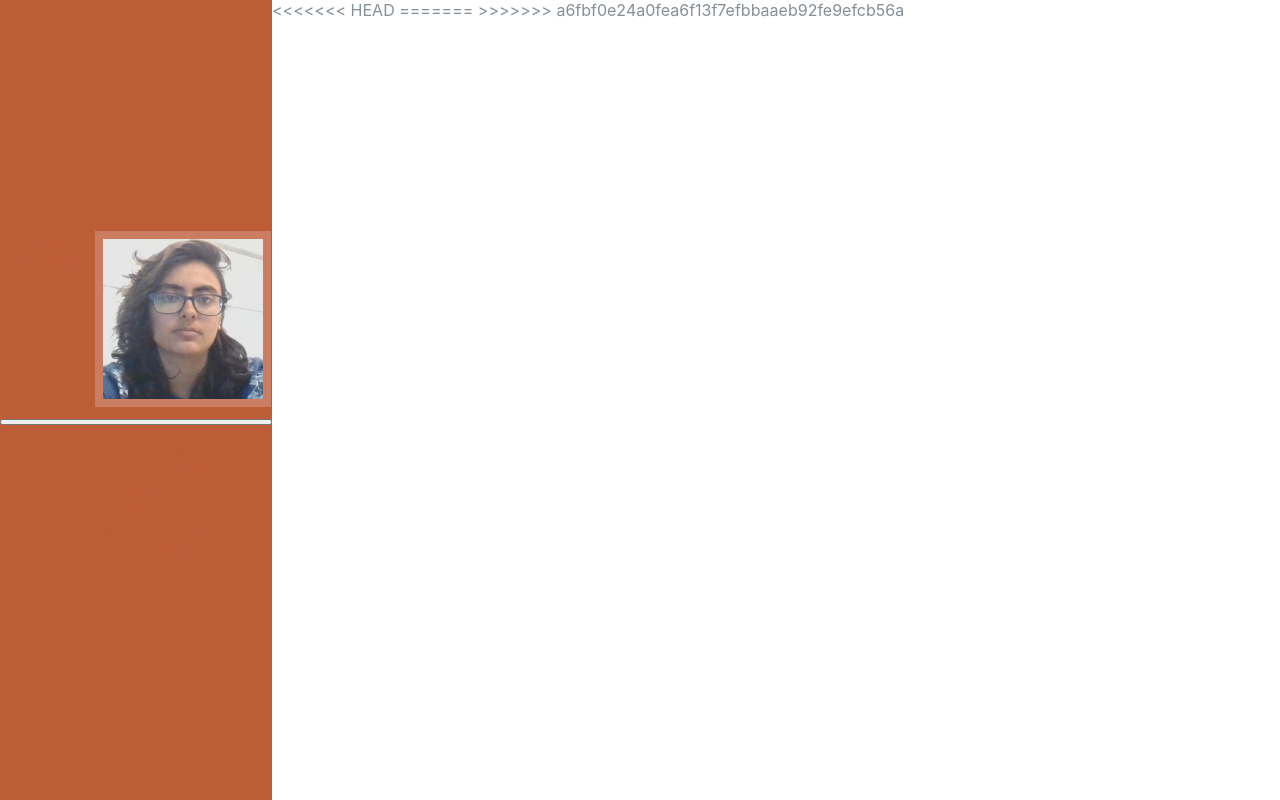
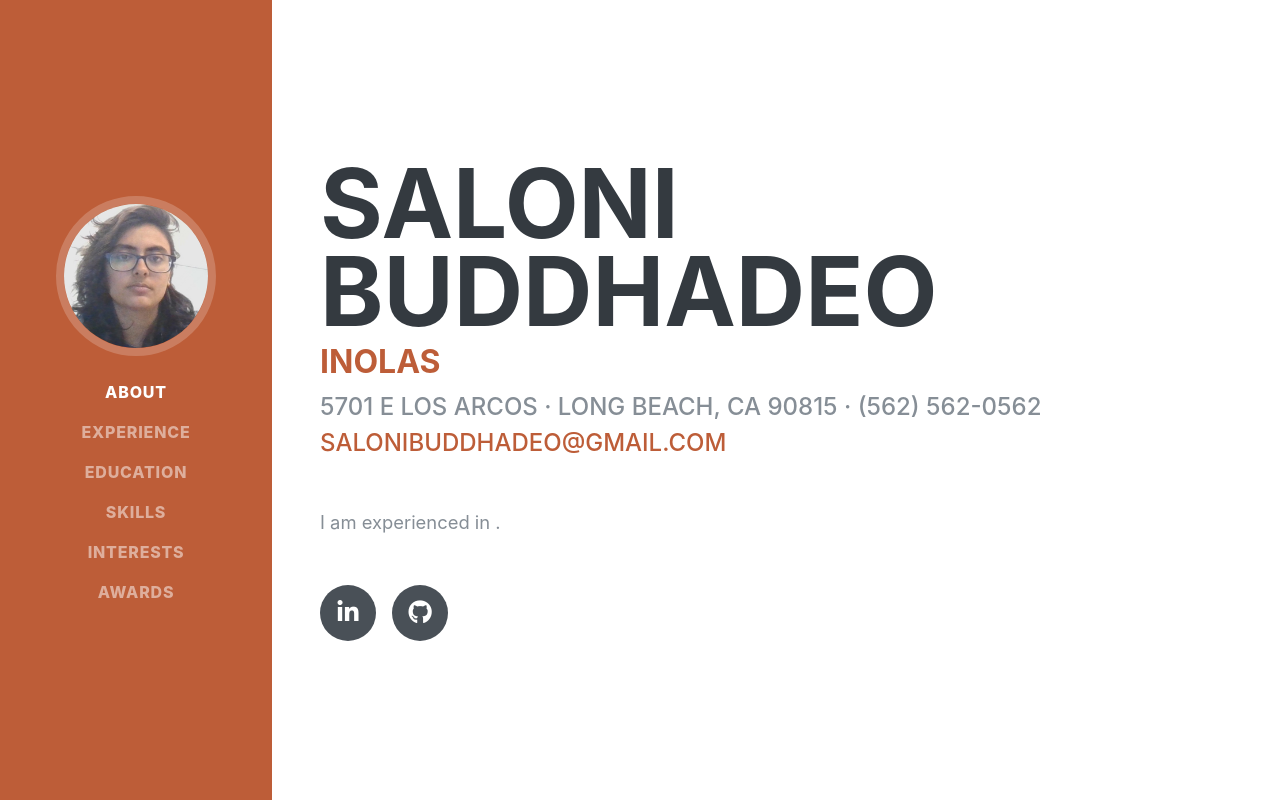
Before and after one commit to Inolas/inolas, a React (Create React App) app: page / in a window 1280 px wide. Built offline with nearby package versions, Linux system fonts and the light colour scheme; a web font is replaced by a local one.

Commit message:
css fix | + About section

```diff
--- a/public/index.html
+++ b/public/index.html
@@ -22,17 +22,11 @@
     <link href="%PUBLIC_URL%/vendor/fontawesome-free/css/all.min.css" rel="stylesheet">
 
     <!-- Bootstrap -->
-    <link rel="manifest" href="%PUBLIC_URL%/vendor/bootstrap/css/bootstrap.css" />
+    <link rel="stylesheet" href="%PUBLIC_URL%/vendor/bootstrap/css/bootstrap.css" />
     <!-- Resume.css files from the startbootstrap.com -->
     <link rel="stylesheet" href="%PUBLIC_URL%/css/resume.css" />
     <link rel="stylesheet" href="%PUBLIC_URL%/css/resume.min.css" />
     <!--  -->
-<<<<<<< HEAD
-=======
-
-
-
->>>>>>> a6fbf0e24a0fea6f13f7efbbaaeb92fe9efcb56a
 
     <!--
       Notice the use of %PUBLIC_URL% in the tags above.
--- a/src/App.js
+++ b/src/App.js
@@ -1,12 +1,16 @@
 import React from 'react';
 import './App.css';
 import Sidebar from './components/Sidebar';
+import About from './components/About';
 
 function App() {
   return (
     <div id="page-top">
     <div id="sideNav">
       <Sidebar></Sidebar>
+    </div>
+    <div>
+      <About></About>
     </div>
 
     </div>
--- a/src/components/About.jsx
+++ b/src/components/About.jsx
@@ -1 +1,31 @@
 import React, {Component} from 'react'
+
+export default class About extends Component{
+    render()
+        {
+        return(
+
+                <section className="resume-section p-3 p-lg-5 d-flex align-items-center" id="about">
+                <div className="w-100">
+                    <div className="mb-0">
+                        <h1>Saloni Buddhadeo</h1>
+                        <h3 classNameName="text-right"><span className="text-primary">Inolas</span></h3>
+                    </div>
+                    <div className="subheading mb-5">
+                        5701 E Los Arcos · Long Beach, CA 90815 · (562) 562-0562 <br></br>
+                        <a href="mailto:salonibuddhadeo@gmail.com">salonibuddhadeo@gmail.com</a>
+                    </div>
+                    <p className="lead mb-5">I am experienced in .</p>
+                    <div className="social-icons">
+                    <a href="https://www.linkedin.com/in/saloni-buddhadeo-b94a67115/">
+                        <i className="fab fa-linkedin-in"></i>
+                    </a>
+                    <a href="https://www.github.com/Inolas">
+                        <i className="fab fa-github"></i>
+                    </a>
+                    </div>
+                </div>
+                </section>
+        )
+    }
+}
```
